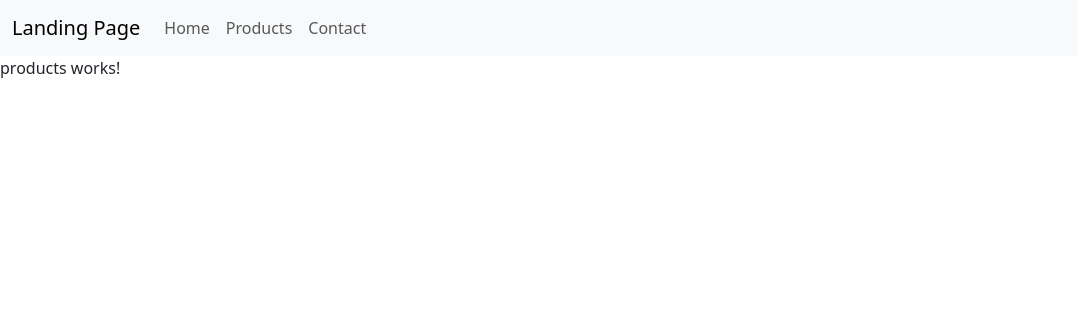
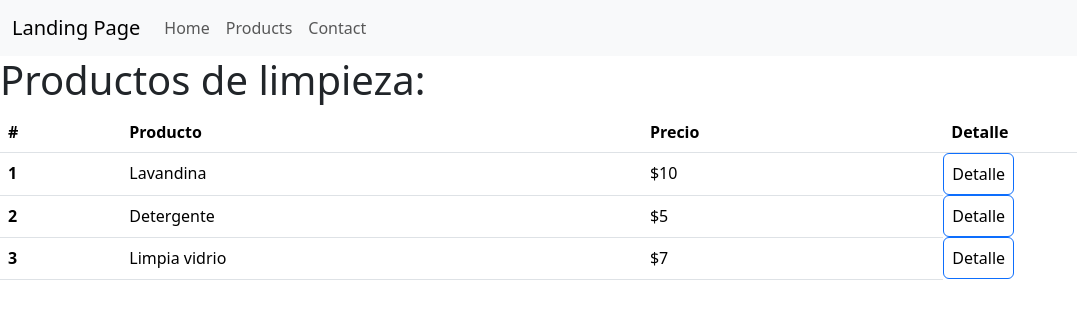
Before and after one commit to Leticia-Orive/angular_17, an Angular app in the folder landing-page-angular/: page /products in a window 1280 px wide. Shown: the top 318 px of the page, without its empty margins (0-1077 px from the left). Built offline with nearby package versions, Linux system fonts and the light colour scheme.

Commit message:
Router y ActivatedRoute

```diff
--- a/landing-page-angular/src/app/app-routing.module.ts
+++ b/landing-page-angular/src/app/app-routing.module.ts
@@ -9,7 +9,7 @@
   //Cada ruta es un objecto
   { path: '', component: HomeComponent },
   { path: 'products', component: ProductsComponent },
-  { path: 'products/:productId', component: ProductDetailComponent},
+  { path: 'products/:category/:productId', component: ProductDetailComponent},
   { path: 'contact', component: ContactComponent },
   {path: '**', redirectTo: '', pathMatch: 'full'}
 ];
--- a/landing-page-angular/src/app/product-detail/product-detail.component.html
+++ b/landing-page-angular/src/app/product-detail/product-detail.component.html
@@ -1 +1 @@
-<p>product-detail works!</p>
+<h1 [ngStyle]="{'background-color':color}">Aqui veras el detalle del producto: {{producto}}</h1>
--- a/landing-page-angular/src/app/product-detail/product-detail.component.ts
+++ b/landing-page-angular/src/app/product-detail/product-detail.component.ts
@@ -1,10 +1,26 @@
-import { Component } from '@angular/core';
+import { Component, OnInit } from '@angular/core';
+import { ActivatedRoute } from '@angular/router';
 
 @Component({
   selector: 'app-product-detail',
   templateUrl: './product-detail.component.html',
   styleUrls: ['./product-detail.component.css']
 })
-export class ProductDetailComponent {
+
+export class ProductDetailComponent implements OnInit{
+  //Defino una variable
+  //Esta variable esta vacia
+  producto: string = '';
+  color: string ='';
+  //Inyectar el active Router
+  constructor(private _route: ActivatedRoute){}
+  ngOnInit(): void {
+   this._route.params.subscribe(params => {
+    this.producto= params['productId'];
+    this.color = params['category'];
+   });
+  }
+
+
 
 }
--- a/landing-page-angular/src/app/products/products.component.html
+++ b/landing-page-angular/src/app/products/products.component.html
@@ -1 +1,31 @@
-<p>products works!</p>
+<h1>Productos de limpieza:</h1>
+<table class="table">
+  <thead>
+    <tr>
+      <th scope="col">#</th>
+      <th scope="col">Producto</th>
+      <th scope="col">Precio</th>
+      <th scope="col">Detalle</th>
+    </tr>
+  </thead>
+  <tbody>
+    <tr>
+      <th scope="row">1</th>
+      <td>Lavandina</td>
+      <td>$10</td>
+      <button type="button" class="btn btn-outline-primary" [routerLink]="['/products', 'red', 'Lavandina']">Detalle</button>
+    </tr>
+    <tr>
+      <th scope="row">2</th>
+      <td>Detergente</td>
+      <td>$5</td>
+      <button type="button" class="btn btn-outline-primary" [routerLink]="['/products','yellow', 'Detergente']">Detalle</button>
+    </tr>
+    <tr>
+      <th scope="row">3</th>
+      <td>Limpia vidrio</td>
+      <td >$7</td>
+      <button type="button" class="btn btn-outline-primary" [routerLink]="['/products','green', 'Limpia vidrio']">Detalle</button>
+    </tr>
+  </tbody>
+</table>
```
Also changed, not shown: 1 other file (tests, documents, lock files or other folders).
